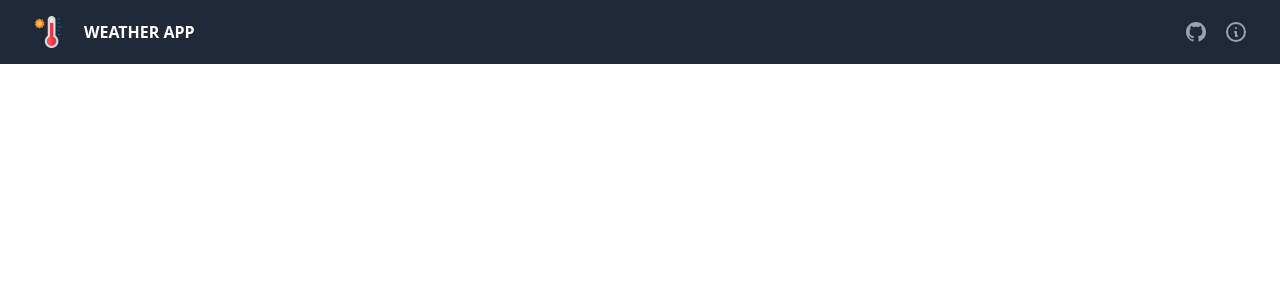
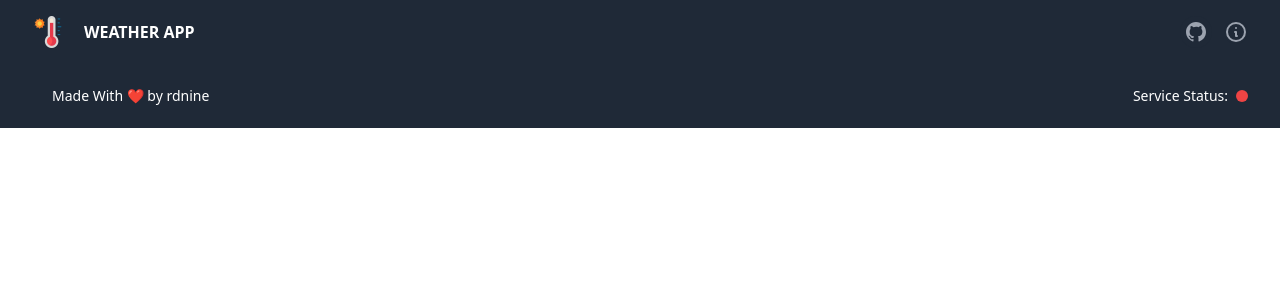
Before and after one commit to rdnine/weather-app, a Vue app in the folder client/: page / in a window 1280 px wide. Shown: the top 300 px of the page. Built offline with nearby package versions, Linux system fonts and the light colour scheme.

Commit message:
feat: update footer component
Footer template
Added service status

```diff
--- a/client/src/components/core/Footer.vue
+++ b/client/src/components/core/Footer.vue
@@ -1,11 +1,43 @@
 <template>
-  <footer></footer>
+  <footer>
+    <div class="bg-gray-800">
+      <div class="max-w-7xl mx-auto px-2 sm:px-6 lg:px-8">
+        <div class="relative flex items-center justify-between h-16">
+          <div class="flex-1 flex items-stretch justify-start">
+            <div class="flex-shrink-0 flex items-center">
+                <span class="ml-5">
+                  <p class="text-sm text-white">Made With ❤️ by <a href="https://rdnine.dev/" class="hover:text-gray-400 transition-all duration-300" target="_blank" rel="noopener">rdnine</a></p>
+                </span>
+            </div>
+          </div>
+          <div class="flex-1 flex items-stretch justify-end">
+            <div class="flex-shrink-0 flex items-center">
+                <span class="mr-2">
+                  <p class="text-sm text-white">
+                    Service Status:
+                  </p>
+                </span>
+                  <span class="inline-flex rounded-full h-3 w-3" :class="ping ? 'bg-green-500' : 'bg-red-500'"></span>
+            </div>
+          </div>
+        </div>
+      </div>
+    </div>
+  </footer>
 </template>
 
 <script>
-import { defineComponent } from 'vue'
+import { defineComponent, computed } from 'vue'
+import { useStore } from 'vuex'
 
 export default defineComponent({
   name: 'Footer',
+  setup() {
+    const store = useStore();
+
+    return {
+      ping: computed(() => store.state.ping),
+    }
+  }
 })
 </script>
```
